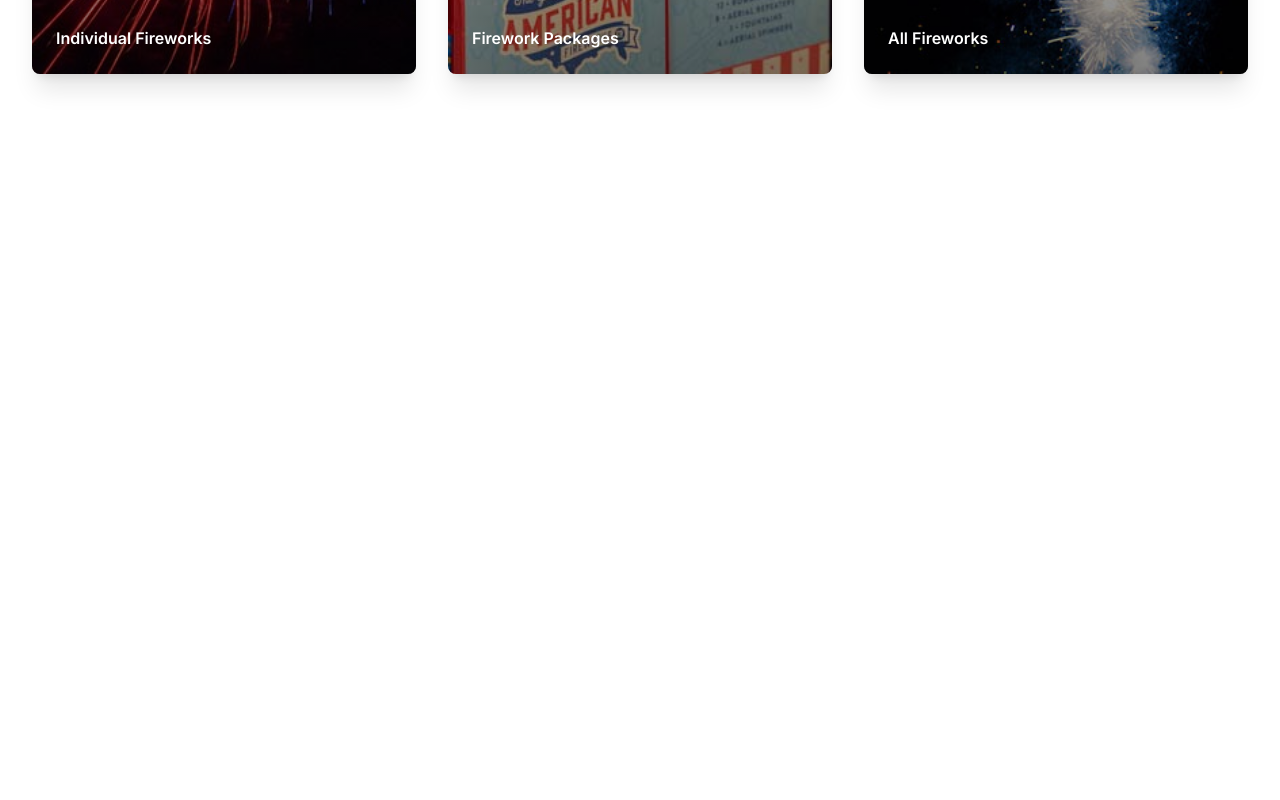
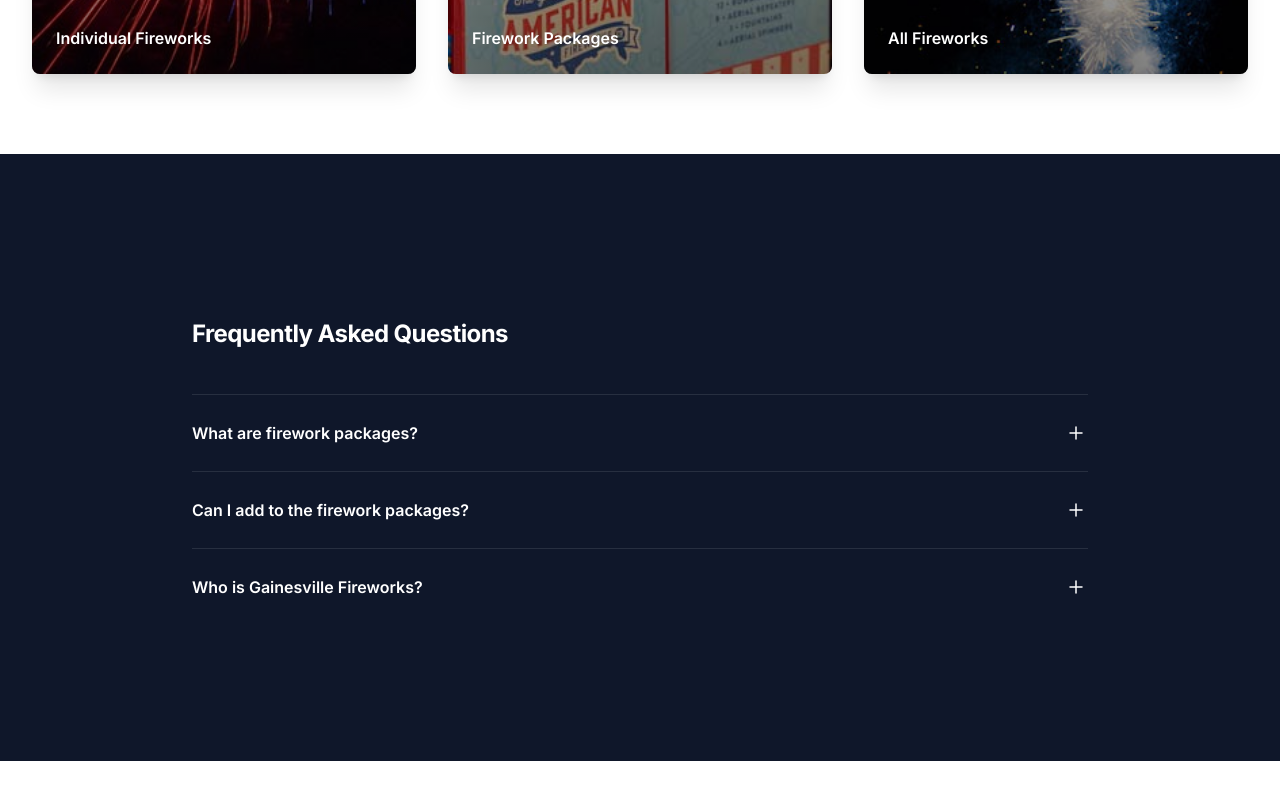
Before and after one commit to jessereevs/gainesville-fireworks, a Next.js app: page / in a window 1280 px wide. Shown: the part 884-1684 px from the top of the page. Before the commit the page ends 1086 px from the top, so only its background shows below. Built offline with nearby package versions, Linux system fonts and the light colour scheme.

Commit message:
Added FAQ Section

```diff
--- a/app/page.tsx
+++ b/app/page.tsx
@@ -2,13 +2,14 @@
 
 import Header from '@/app/ui/header';
 import PromoSection from '@/app/ui/home/promo_section';
+import FAQ from '@/app/ui/home/faq';
 
 export default function Home() {
   return (
     <main>
       <Header />
       <PromoSection />
-      <div className='m-32'></div>
+      <FAQ />
     </main>
   );
 }
--- /dev/null
+++ b/app/ui/home/faq.tsx
@@ -0,0 +1,57 @@
+import { Disclosure } from '@headlessui/react'
+import { MinusSmallIcon, PlusSmallIcon } from '@heroicons/react/24/outline'
+
+const faqs = [
+  {
+    question: "What are firework packages?",
+    answer:
+      "Firework packages are the best way to get the most BANG for you buck! Firework packages are collections of individual fireworks, offered at various price points, that allow you to host your own private fireworks show without the work of selecting each firework individually.",
+  },
+  {
+	question: "Can I add to the firework packages?",
+	answer:
+	  "YES! We have a wide variety of individual fireworks for purchase. Any combination of packages can be purchases alongside any combination of individual fireworks."
+  },
+  {
+	question: "Who is Gainesville Fireworks?",
+	answer:
+	  "Gainesville Fireworks is a locally owned fireworks retailer, owned and operated by Robert Lastname and Pearse Hayes. Robert Lastname is a retired US Army veteren born and raised in Gainesville, Florida. To learn about Robert's story, view our about page for more!"
+  }
+]
+
+export default function Example() {
+  return (
+    <div className="bg-slate-900 my-20">
+      <div className="mx-auto max-w-7xl px-6 py-24 sm:py-32 lg:px-8 lg:py-40">
+        <div className="mx-auto max-w-4xl divide-y divide-white/10">
+          <h2 className="text-2xl font-bold leading-10 tracking-tight text-white">Frequently Asked Questions</h2>
+          <dl className="mt-10 space-y-6 divide-y divide-white/10">
+            {faqs.map((faq) => (
+              <Disclosure as="div" key={faq.question} className="pt-6">
+                {({ open }) => (
+                  <>
+                    <dt>
+                      <Disclosure.Button className="flex w-full items-start justify-between text-left text-white">
+                        <span className="text-base font-semibold leading-7">{faq.question}</span>
+                        <span className="ml-6 flex h-7 items-center">
+                          {open ? (
+                            <MinusSmallIcon className="h-6 w-6" aria-hidden="true" />
+                          ) : (
+                            <PlusSmallIcon className="h-6 w-6" aria-hidden="true" />
+                          )}
+                        </span>
+                      </Disclosure.Button>
+                    </dt>
+                    <Disclosure.Panel as="dd" className="mt-2 pr-12">
+                      <p className="text-base leading-7 text-gray-300">{faq.answer}</p>
+                    </Disclosure.Panel>
+                  </>
+                )}
+              </Disclosure>
+            ))}
+          </dl>
+        </div>
+      </div>
+    </div>
+  )
+}
```
